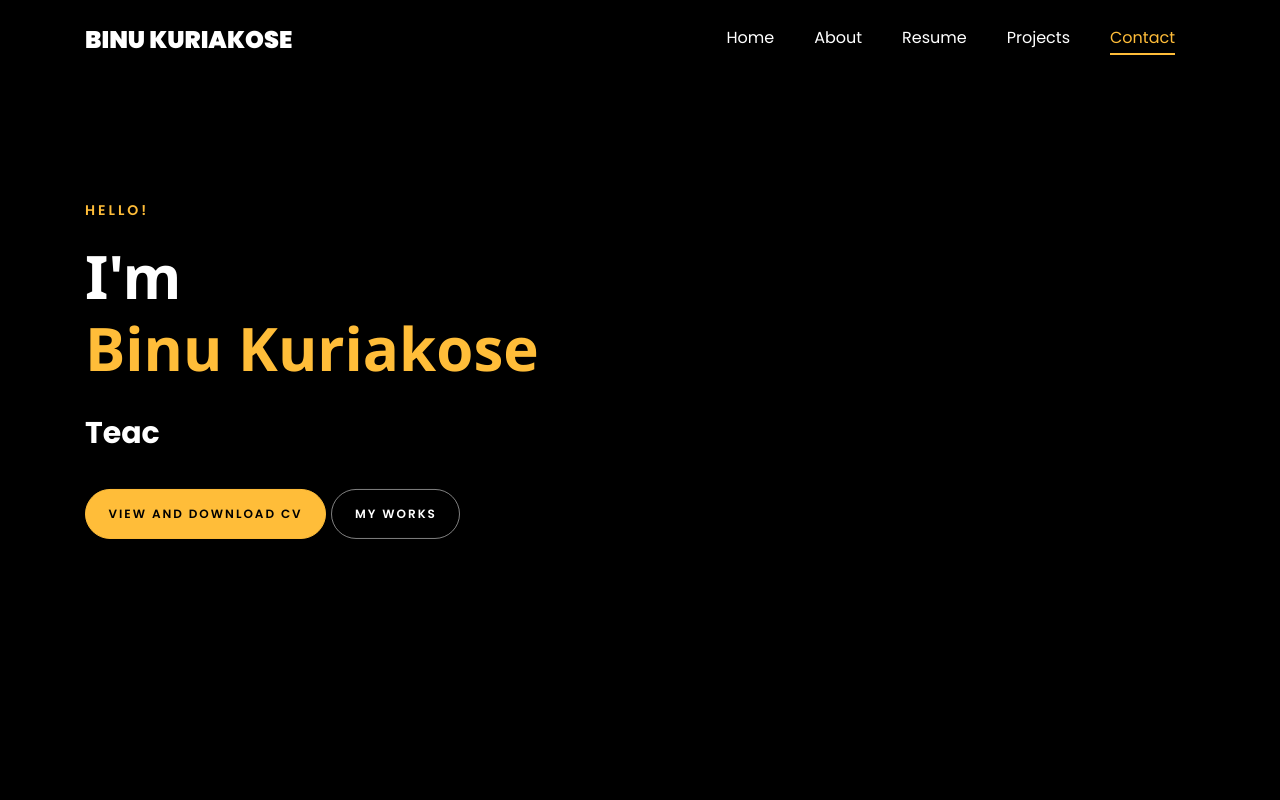
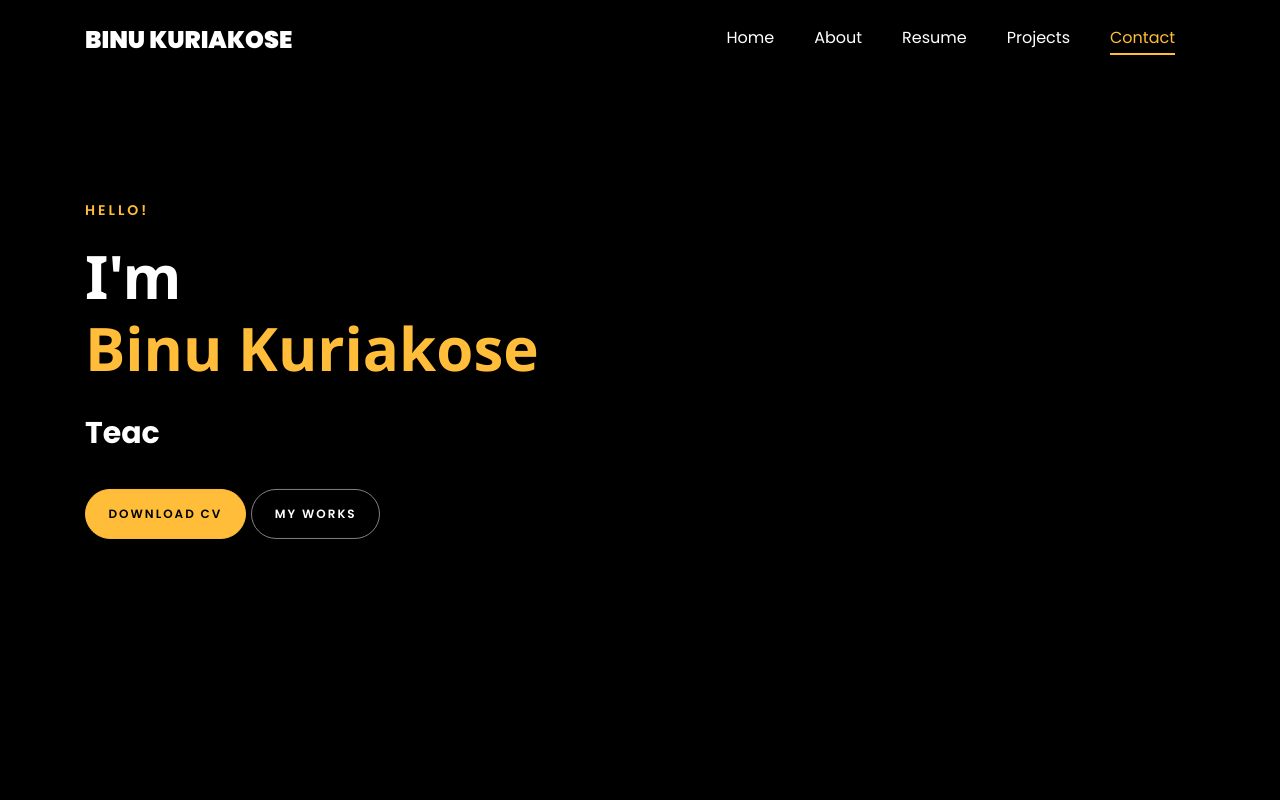
Before and after one commit to binu-k/Portfolio, a plain HTML site: page index.html in a window 1280 px wide. Shown: the top 800 px of the page. Drawn offline with nearby package versions, Linux system fonts and the light colour scheme; files whose address does not match are found by name.

Commit message:
Add files via upload

```diff
--- a/index.html
+++ b/index.html
@@ -198,7 +198,7 @@
 						<!-- <h2 class="d-flex" style="margin-bottom: 0">With over 5 years of experience</h2> -->
 						<!-- <br> -->
 						<!-- <p><a href="#" class="btn btn-primary py-4 px-5">Download CV</a></p> -->
-			            <p><a href="https://github.com/binu-k/resume/blob/main/binu%20(designer).pdf" class="btn btn-primary py-3 px-4">View and Download CV</a>
+			            <p><a href="files/binu.pdf" class="btn btn-primary py-3 px-4"> Download CV</a>
 							<a href="#project-section" class="btn btn-white btn-outline-white py-3 px-4">My works</a></p>
 		            </div>
 		          </div>
@@ -404,7 +404,7 @@
 
 		<div class="row justify-content-center mt-5">
 			<div class="col-md-6 text-center ftco-animate">
-				<p><a href="https://github.com/binu-k/resume/blob/main/binu%20(designer).pdf" class="btn btn-primary py-4 px-5">Download CV</a></p>
+				<p><a href="files/binu.pdf" class="btn btn-primary py-4 px-5">Download CV</a></p>
 			</div>
 		</div>
 	</div>
@@ -565,7 +565,7 @@
           			<span class="icon-globe"></span>
           		</div>
           		<h3 class="mb-4">Download Resume</h3>
-	            <p><a href="https://github.com/binu-k/resume/blob/main/binu%20(designer).pdf">resumelink</a></p>
+	            <p><a href="files/binu.pdf">resumelink</a></p>
 	          </div>
           </div>
 
```
Also changed, not shown: 1 other file.
